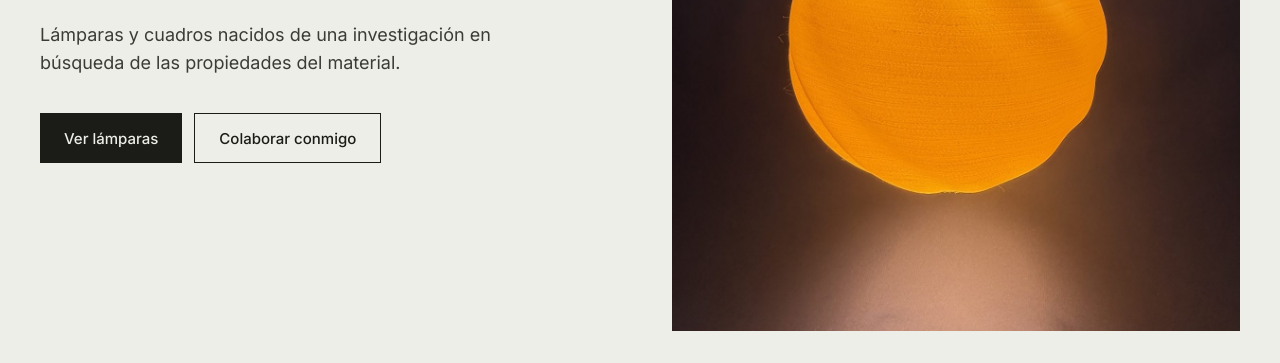
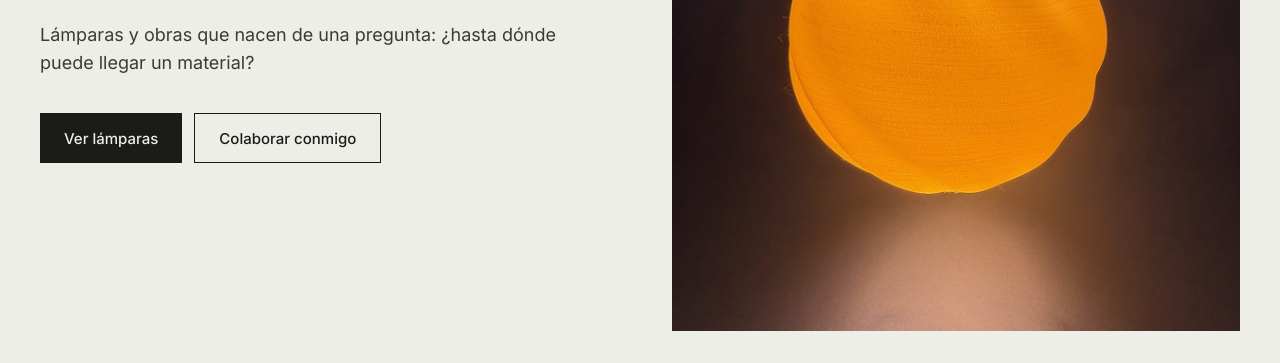
Before and after one commit to pedrogilarboli-cpu/Pedro-gil-web, a plain HTML site: page index.html in a window 1280 px wide. Shown: the part 437-800 px from the top of the page. Drawn offline with Linux system fonts and the light colour scheme.

Commit message:
Portada: nuevo texto bajo el título
Co-Authored-By: Claude Opus 5.5 <noreply@anthropic.com>
Claude-Session: https://claude.ai/code/session_016XYyJ7ePzQNi81CDaGbVc6

```diff
--- a/index.html
+++ b/index.html
@@ -41,7 +41,7 @@ a{color:#1B1C18}a:hover{color:#4F5D3A}
 <div style="display: flex; flex-direction: column; gap: 28px">
 <p style="margin: 0; font-size: 13px; letter-spacing: 0.12em; text-transform: uppercase; color: #55574F">Diseño con biomateriales · Barcelona</p>
 <h1 style="margin: 0; font-family: 'Inter Tight', sans-serif; font-weight: 500; font-size: 64px; line-height: 1.04; letter-spacing: -0.02em">Objetos, luz y arte.</h1>
-<p style="margin: 0; max-width: 520px; font-size: 18px; color: #3A3C35">Lámparas y cuadros nacidos de una investigación en búsqueda de las propiedades del material.</p>
+<p style="margin: 0; max-width: 520px; font-size: 18px; color: #3A3C35">Lámparas y obras que nacen de una pregunta: ¿hasta dónde puede llegar un material?</p>
 <div style="display: flex; flex-wrap: wrap; gap: 12px; margin-top: 8px">
 <a href="#tienda" style="display: inline-flex; align-items: center; min-height: 48px; padding: 0 24px; background: #1B1C18; color: #EEEEE8; text-decoration: none; font-weight: 500; font-size: 15px">Ver lámparas</a>
 <a href="#colaborar" style="display: inline-flex; align-items: center; min-height: 48px; padding: 0 24px; border: 1px solid #1B1C18; text-decoration: none; font-weight: 500; font-size: 15px">Colaborar conmigo</a>
```
